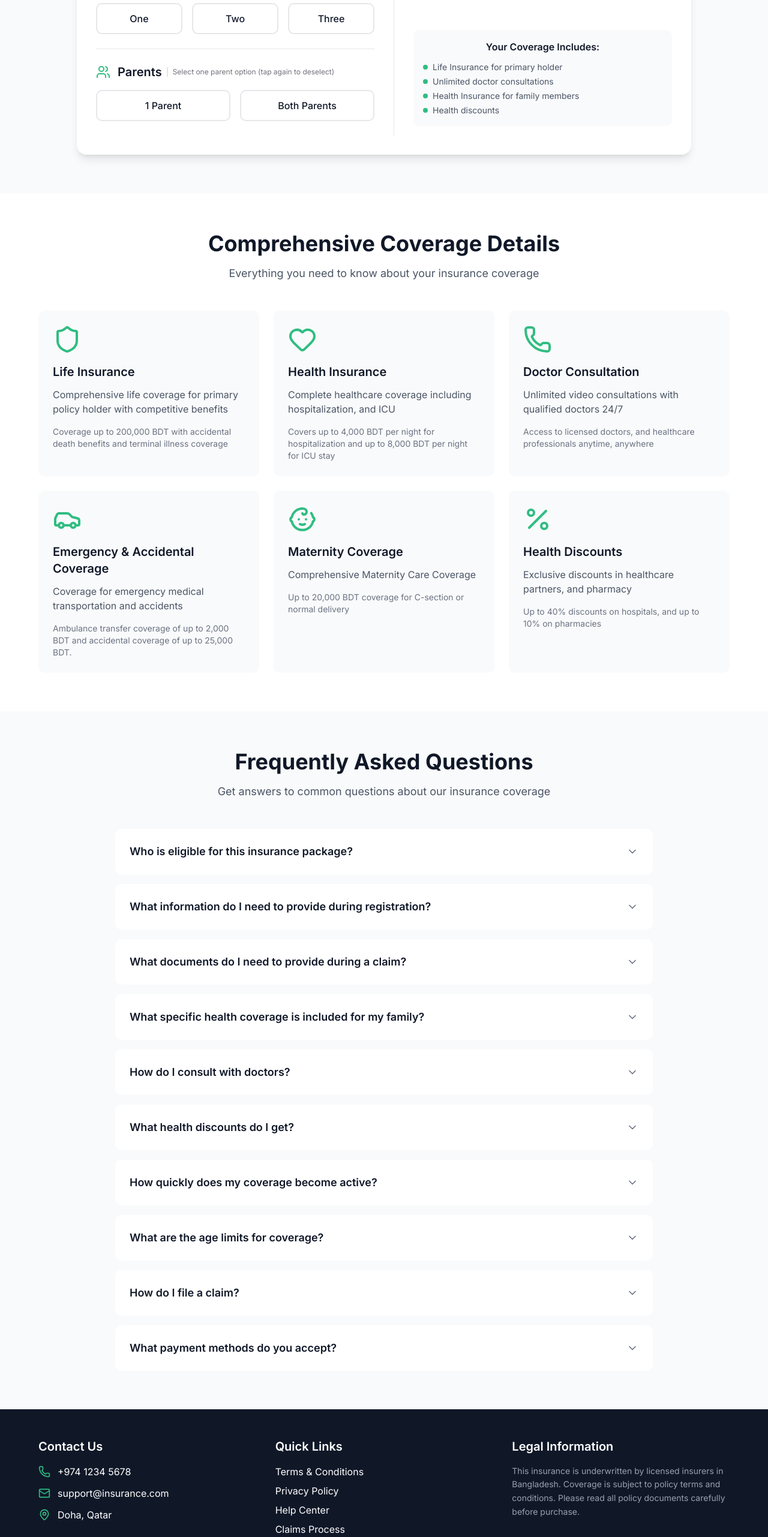
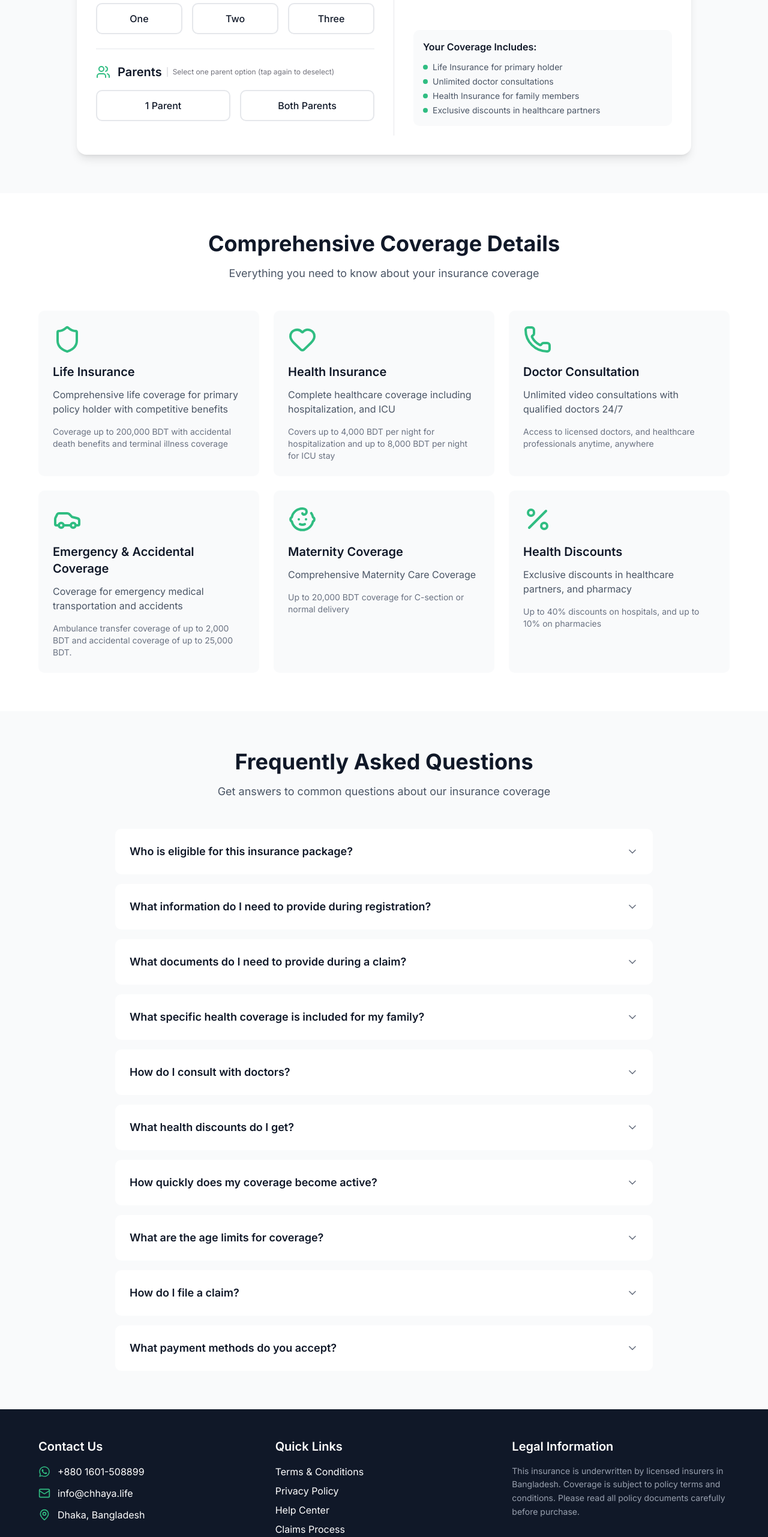
Before and after one commit to ratulkuri/ChhayaMonakDemo, a Next.js app: page / in a window 1280 px wide. Shown: the part 1096-3659 px from the top of the page at 60% size. Built offline with nearby package versions, Linux system fonts and the light colour scheme.

Commit message:
update footer and improve coverage list in package select form

```diff
--- a/app/components/Footer.js
+++ b/app/components/Footer.js
@@ -1,4 +1,6 @@
 import { Phone, Mail, MapPin } from 'lucide-react'
+import Link from 'next/link'
+import { FaWhatsapp } from 'react-icons/fa6'
 
 export default function Footer() {
   return (
@@ -10,16 +12,24 @@ export default function Footer() {
             <h3 className="text-xl font-semibold mb-4">Contact Us</h3>
             <div className="space-y-3">
               <div className="flex items-center">
-                <Phone className="w-5 h-5 mr-3 text-[#30bd82]" />
-                <span>+974 1234 5678</span>
+                <FaWhatsapp className="w-5 h-5 mr-3 text-[#30bd82]" />
+                <span>
+                  <Link target='_blank' rel='noopener noreferrer' href={"https://wa.me/8801601508899"}>
+                    +880 1601-508899
+                  </Link>
+                </span>
               </div>
               <div className="flex items-center">
                 <Mail className="w-5 h-5 mr-3 text-[#30bd82]" />
-                <span>support@insurance.com</span>
+                <span>
+                  <Link target='_blank' rel='noopener noreferrer' href={"mailto:info@chhaya.life"}>
+                    info@chhaya.life
+                  </Link>
+                </span>
               </div>
               <div className="flex items-center">
                 <MapPin className="w-5 h-5 mr-3 text-[#30bd82]" />
-                <span>Doha, Qatar</span>
+                <span>Dhaka, Bangladesh</span>
               </div>
             </div>
           </div>
@@ -48,7 +58,7 @@ export default function Footer() {
 
         <div className="border-t border-gray-800 mt-8 pt-8 text-center">
           <p className="text-gray-400">
-            © 2024 Bangladesh Expat Insurance. All rights reserved.
+            © {new Date().getFullYear()} Chhaya Technologies Limited. All rights reserved.
           </p>
         </div>
       </div>
--- a/app/components/PackageSelection.js
+++ b/app/components/PackageSelection.js
@@ -81,7 +81,8 @@ export default function PackageSelection({ onPackageSelect }) {
       'Life Insurance for primary holder',
       'Unlimited doctor consultations',
       'Health Insurance for family members',
-      'Health discounts'
+      // 'Health discounts'
+      'Exclusive discounts in healthcare partners'
     ];
 
     return coverage
@@ -253,7 +254,7 @@ export default function PackageSelection({ onPackageSelect }) {
 
             {/* Coverage Preview */}
             <div className="p-3 md:p-4 bg-gray-50 rounded-lg">
-              <h4 className="font-semibold text-gray-900 mb-2 md:mb-3 text-center text-sm md:text-base">Your Coverage Includes:</h4>
+              <h4 className="font-semibold text-gray-900 mb-2 md:mb-3 text-sm md:text-base">Your Coverage Includes:</h4>
               <ul className="space-y-1 text-xs md:text-sm text-gray-600">
                 {generateCoverageList().map((item, index) => (
                   <li key={index} className="flex items-center">
--- a/app/purchase/confirmation/page.js
+++ b/app/purchase/confirmation/page.js
@@ -4,6 +4,8 @@ import { useState, useEffect } from 'react'
 import { useRouter } from 'next/navigation'
 import { Button } from '@/components/ui/button'
 import { CheckCircle, Download, Mail, Phone } from 'lucide-react'
+import { FaWhatsapp } from "react-icons/fa6";
+import Link from 'next/link'
 
 export default function Confirmation() {
   const router = useRouter()
@@ -133,17 +135,26 @@ export default function Confirmation() {
           <h2 className="text-xl font-semibold text-gray-900 mb-4">Need Help?</h2>
           <div className="grid grid-cols-1 md:grid-cols-2 gap-4">
             <div className="flex items-center">
-              <Phone className="w-5 h-5 text-[#30bd82] mr-3" />
+              {/* <Phone className="w-5 h-5 text-[#30bd82] mr-3" /> */}
+              <FaWhatsapp className="w-5 h-5 text-[#30bd82] mr-3" />
               <div>
                 <p className="font-semibold text-gray-900">24/7 Support</p>
-                <p className="text-sm text-gray-600">+974 1234 5678</p>
+                <p className="text-sm text-gray-600">
+                  <Link target='_blank' rel='noopener noreferrer' href={"https://wa.me/8801601508899"}>
+                    +880 1601-508899
+                  </Link>
+                </p>
               </div>
             </div>
             <div className="flex items-center">
               <Mail className="w-5 h-5 text-[#30bd82] mr-3" />
               <div>
                 <p className="font-semibold text-gray-900">Email Support</p>
-                <p className="text-sm text-gray-600">support@insurance.com</p>
+                <p className="text-sm text-gray-600">
+                  <Link target='_blank' rel='noopener noreferrer' href={"mailto:info@chhaya.life"}>
+                    info@chhaya.life
+                  </Link>
+                </p>
               </div>
             </div>
           </div>
@@ -153,13 +164,13 @@ export default function Confirmation() {
         <div className="flex flex-col sm:flex-row gap-4">
           <Button
             onClick={handleNewPurchase}
-            className="flex-1 h-auto bg-[#30bd82] hover:bg-[#28a574] text-white py-3 font-semibold rounded-lg"
+            className="flex-1 cursor-pointer h-auto bg-[#30bd82] hover:bg-[#28a574] text-white py-3 font-semibold rounded-lg"
           >
             Purchase Another Plan
           </Button>
           <Button
             variant="outline"
-            className="flex-1 h-auto border-[#30bd82] text-[#30bd82] hover:bg-[#30bd82] hover:text-white py-3 font-semibold rounded-lg flex items-center justify-center"
+            className="flex-1 cursor-pointer h-auto border-[#30bd82] text-[#30bd82] hover:bg-[#30bd82] hover:text-white py-3 font-semibold rounded-lg flex items-center justify-center"
           >
             <Download className="w-4 h-4 mr-2" />
             Download Receipt
```
